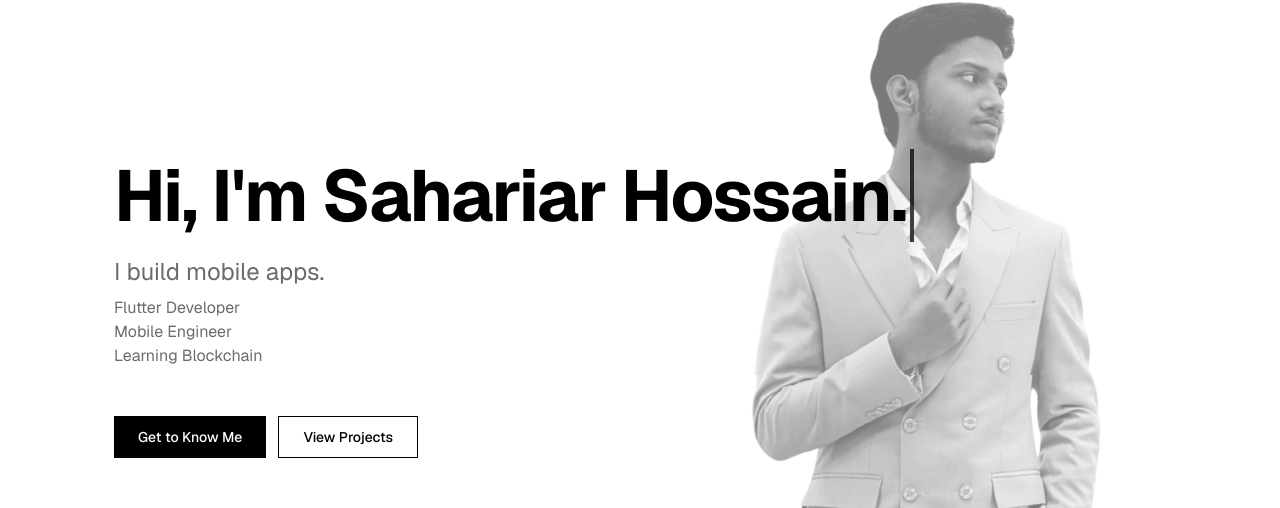
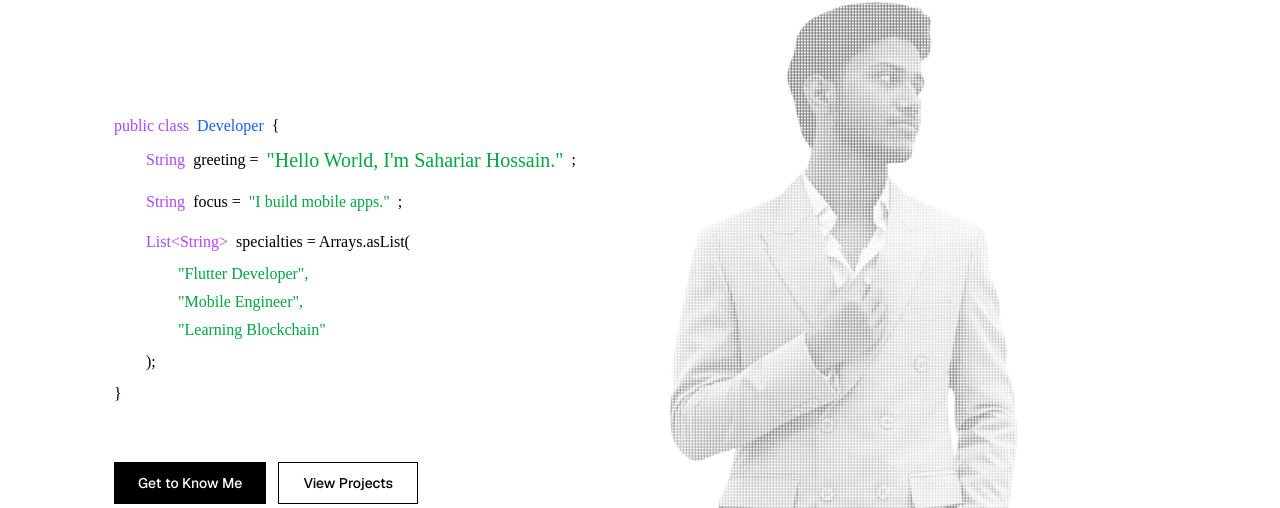
Before and after one commit to Shahriar385/sahariar-portfolio, a Next.js app: page / in a window 1280 px wide. Shown: the part 165-673 px from the top of the page. Built offline with nearby package versions, Linux system fonts and the light colour scheme; no server answers; the database is empty.

Commit message:
Fixed sent message, improved ui

```diff
--- /dev/null
+++ b/app/api/send/route.ts
@@ -0,0 +1,42 @@
+import { Resend } from 'resend';
+import { NextResponse } from 'next/server';
+
+export async function POST(request: Request) {
+    try {
+        const { name, email, message } = await request.json();
+
+        if (!process.env.RESEND_API_KEY) {
+            console.error('RESEND_API_KEY is not defined in environment variables');
+            return NextResponse.json(
+                { error: 'Email service is not configured. Please add RESEND_API_KEY to .env.local' },
+                { status: 500 }
+            );
+        }
+
+        const resend = new Resend(process.env.RESEND_API_KEY);
+
+        const { data, error } = await resend.emails.send({
+            from: 'Portfolio Contact <onboarding@resend.dev>',
+            to: ['asahariar385@gmail.com'],
+            subject: `New Contact Form Submission from ${name}`,
+            replyTo: email,
+            html: `
+        <h2>New Message from Portfolio</h2>
+        <p><strong>Name:</strong> ${name}</p>
+        <p><strong>Email:</strong> ${email}</p>
+        <p><strong>Message:</strong></p>
+        <p>${message.replace(/\n/g, '<br>')}</p>
+      `,
+        });
+
+        if (error) {
+            console.error('Resend error:', error);
+            return NextResponse.json({ error }, { status: 400 });
+        }
+
+        return NextResponse.json({ success: true, data });
+    } catch (error) {
+        console.error('API route error:', error);
+        return NextResponse.json({ error: (error as Error).message }, { status: 500 });
+    }
+}
--- a/app/globals.css
+++ b/app/globals.css
@@ -37,6 +37,7 @@
   --sidebar-accent-foreground: #000000;
   --sidebar-border: #e5e5e5;
   --sidebar-ring: #000000;
+  --dot-color: #000000;
 }
 
 .dark {
@@ -72,6 +73,7 @@
   --sidebar-accent-foreground: #ffffff;
   --sidebar-border: #333333;
   --sidebar-ring: #ffffff;
+  --dot-color: #ffffff;
 }
 
 @theme inline {
@@ -117,7 +119,7 @@
 
 @layer base {
   * {
-    @apply border-border outline-ring/50;
+    @apply border-border outline-ring/50 transition-colors duration-300;
   }
 
   body {
@@ -144,6 +146,27 @@
     pointer-events: none;
   }
 
+  /* White backing for the image silhouette to blend with white background in dark mode */
+  .glitch-wrapper::before {
+    position: absolute;
+    top: 0;
+    left: 0;
+    width: 100%;
+    height: 100%;
+    background-image: var(--hero-img);
+    background-size: contain;
+    background-repeat: no-repeat;
+    background-position: center;
+    filter: grayscale(100%);
+    opacity: 0.6;
+    /* Increased slightly to pop against white backing */
+    transition: opacity 0.3s ease;
+
+    /* Dotted/Hacking Effect */
+    mask-image: radial-gradient(circle, var(--dot-color) 50%, transparent 50%);
+    mask-size: 3px 3px;
+  }
+
   /* Aggressive Image Glitch */
   .glitch-image {
     position: absolute;
@@ -158,14 +181,21 @@
     filter: grayscale(100%);
     opacity: 0.6;
     transition: opacity 0.3s ease;
+
+    /* Dotted/Hacking Effect */
+    mask-image: radial-gradient(circle, var(--dot-color) 50%, transparent 50%);
+    mask-size: 3px 3px;
   }
 
   @media (min-width: 1024px) {
 
+    .glitch-wrapper::before,
     .glitch-image,
     .glitch-image::before,
     .glitch-image::after {
-      background-position: right 15% center;
+      background-position: right 25% center;
+      -webkit-mask-position: right 25% center;
+      mask-position: right 25% center;
     }
   }
 
--- a/components/About.tsx
+++ b/components/About.tsx
@@ -1,8 +1,8 @@
 export default function About() {
   const highlights = [
-    'Mobile App Development',
     'Native Android Development',
-    'Blockchain Learning',
+    'Flutter (Cross-platform) Development',
+    'Learning Blockchain',
   ]
 
   return (
@@ -14,10 +14,10 @@ export default function About() {
 
         <div className="mt-12 space-y-8">
           <p className="max-w-2xl text-base leading-relaxed text-muted-foreground md:text-lg">
-            I'm an 18-year-old software engineer from Bangladesh focused on building
+            I'm an 18-year-old Software Engineer from Bangladesh focused on building
             high-quality mobile applications. I have experience in native Android
-            development and cross-platform mobile apps. Currently I'm exploring
-            blockchain development and Web3 technologies.
+            development and Flutter (cross-platform) development. Currently I'm exploring
+            Blockchain development and Web3 technologies.
           </p>
 
           <div className="space-y-3">
--- a/components/Contact.tsx
+++ b/components/Contact.tsx
@@ -25,13 +25,30 @@ export default function Contact() {
     e.preventDefault()
     setIsSubmitting(true)
 
-    // Simulate form submission
-    setTimeout(() => {
-      setSubmitSuccess(true)
-      setFormState({ name: '', email: '', message: '' })
+    try {
+      const response = await fetch('/api/send', {
+        method: 'POST',
+        headers: {
+          'Content-Type': 'application/json',
+        },
+        body: JSON.stringify(formState),
+      });
+
+      if (response.ok) {
+        setSubmitSuccess(true)
+        setFormState({ name: '', email: '', message: '' })
+        setTimeout(() => setSubmitSuccess(false), 3000)
+      } else {
+        const errorData = await response.json();
+        console.error('Failed to send message:', errorData.error);
+        alert('Failed to send message. Please try again later.');
+      }
+    } catch (error) {
+      console.error('Error sending message:', error);
+      alert('An error occurred. Please try again later.');
+    } finally {
       setIsSubmitting(false)
-      setTimeout(() => setSubmitSuccess(false), 3000)
-    }, 1000)
+    }
   }
 
   return (
--- a/components/Hero.tsx
+++ b/components/Hero.tsx
@@ -3,7 +3,7 @@
 import { useState, useEffect } from "react"
 
 export default function Hero() {
-  const fullText = "Hi, I'm Sahariar Hossain."
+  const fullText = "Hello World, I'm Sahariar Hossain."
   const [displayText, setDisplayText] = useState("")
 
   useEffect(() => {
@@ -22,35 +22,75 @@ export default function Hero() {
   return (
     <section className="relative min-h-[100dvh] w-full flex items-center justify-center snap-start snap-always overflow-hidden">
       {/* Background Image with Glitch Effect */}
-      <div className="glitch-wrapper">
       <div
-          className="glitch-image"
+        className="glitch-wrapper"
         style={{
           '--hero-img': 'url(/hero-image.png)'
         } as React.CSSProperties}
-        />
+      >
+        <div className="glitch-image" />
       </div>
 
-      <div className="relative z-10 w-full mx-auto max-w-[1100px] px-6 py-20">
-        <div className="space-y-6">
-          <h1 className="text-4xl font-bold tracking-tight md:text-6xl lg:text-7xl">
-            <span className="text-pretty">
-              {displayText}
-              <span className="animate-pulse border-r-4 border-foreground ml-1"></span>
+      <div className="relative z-10 w-full mx-auto max-w-[1100px] px-6 py-20 space-y-8">
+        <div className="font-mono">
+          <div className="space-y-2">
+            <div className="flex flex-wrap items-center gap-x-2 text-sm md:text-base">
+              <span className="text-purple-500 dark:text-purple-400">public class</span>
+              <span className="text-blue-600 dark:text-blue-400">Developer</span>
+              <span className="text-foreground">{'{'}</span>
+            </div>
+
+            <div className="pl-4 md:pl-8 space-y-4">
+              <div className="flex flex-wrap items-center gap-x-2">
+                <span className="text-purple-500 dark:text-purple-400 text-sm md:text-base font-normal">String</span>
+                <span className="text-foreground text-sm md:text-base">greeting =</span>
+                <span className="text-green-600 dark:text-green-400 text-xl md:text-xl">
+                  "{displayText}"
+
                 </span>
-          </h1>
+                <span className="text-foreground text-sm md:text-base font-normal">;</span>
+              </div>
+
+              <div className="space-y-4">
+                <div className="flex flex-wrap items-center gap-x-2">
+                  <span className="text-purple-500 dark:text-purple-400 text-sm md:text-base">String</span>
+                  <span className="text-foreground text-sm md:text-base">focus =</span>
+                  <span className="text-green-600 dark:text-green-400 text-sm md:text-base">"I build mobile apps."</span>
+                  <span className="text-foreground text-sm md:text-base">;</span>
+                </div>
 
                 <div className="space-y-2">
-            <p className="text-xl text-muted-foreground md:text-2xl">
-              I build mobile apps.
-            </p>
-            <div className="text-sm text-muted-foreground md:text-base">
-              <p>Flutter Developer</p>
-              <p>Mobile Engineer</p>
-              <p>Learning Blockchain</p>
+                  <div className="flex items-center gap-x-2">
+                    <span className="text-purple-500 dark:text-purple-400 text-sm md:text-base">List&lt;String&gt;</span>
+                    <span className="text-foreground text-sm md:text-base">specialties = Arrays.asList(</span>
+                  </div>
+                  <div className="pl-4 md:pl-8 flex flex-col gap-1 text-green-600 dark:text-green-400 text-sm md:text-base">
+                    <span>"Flutter Developer",</span>
+                    <span>"Mobile Engineer",</span>
+                    <span>"Learning Blockchain"</span>
+                  </div>
+                  <span className="text-foreground text-sm md:text-base">);</span>
                 </div>
               </div>
+            </div>
+            <div className="text-foreground text-sm md:text-base">{'}'}</div>
+          </div>
 
+          {/* <div className="flex flex-col gap-3 pt-6 sm:flex-row">
+            <a
+              href="#about"
+              className="inline-flex items-center justify-center bg-foreground px-6 py-2.5 text-sm font-medium text-background transition-all hover:opacity-90"
+            >
+              Get to Know Me
+            </a>
+            <a
+              href="#projects"
+              className="inline-flex items-center justify-center border border-foreground px-6 py-2.5 text-sm font-medium transition-all hover:bg-foreground hover:text-background"
+            >
+              View Projects
+            </a>
+          </div> */}
+        </div>
         <div className="flex flex-col gap-3 pt-6 sm:flex-row">
           <a
             href="#about"
@@ -66,7 +106,6 @@ export default function Hero() {
           </a>
         </div>
       </div>
-      </div>
     </section>
   )
 }
--- a/package.json
+++ b/package.json
@@ -55,6 +55,7 @@
     "react-hook-form": "^7.54.1",
     "react-resizable-panels": "^2.1.7",
     "recharts": "2.15.0",
+    "resend": "^6.9.3",
     "sonner": "^1.7.1",
     "tailwind-merge": "^3.3.1",
     "vaul": "^1.1.2",
```
Also changed, not shown: 1 other file (tests, documents, lock files or other folders). Lines whose indentation alone changed are shown as unchanged.
